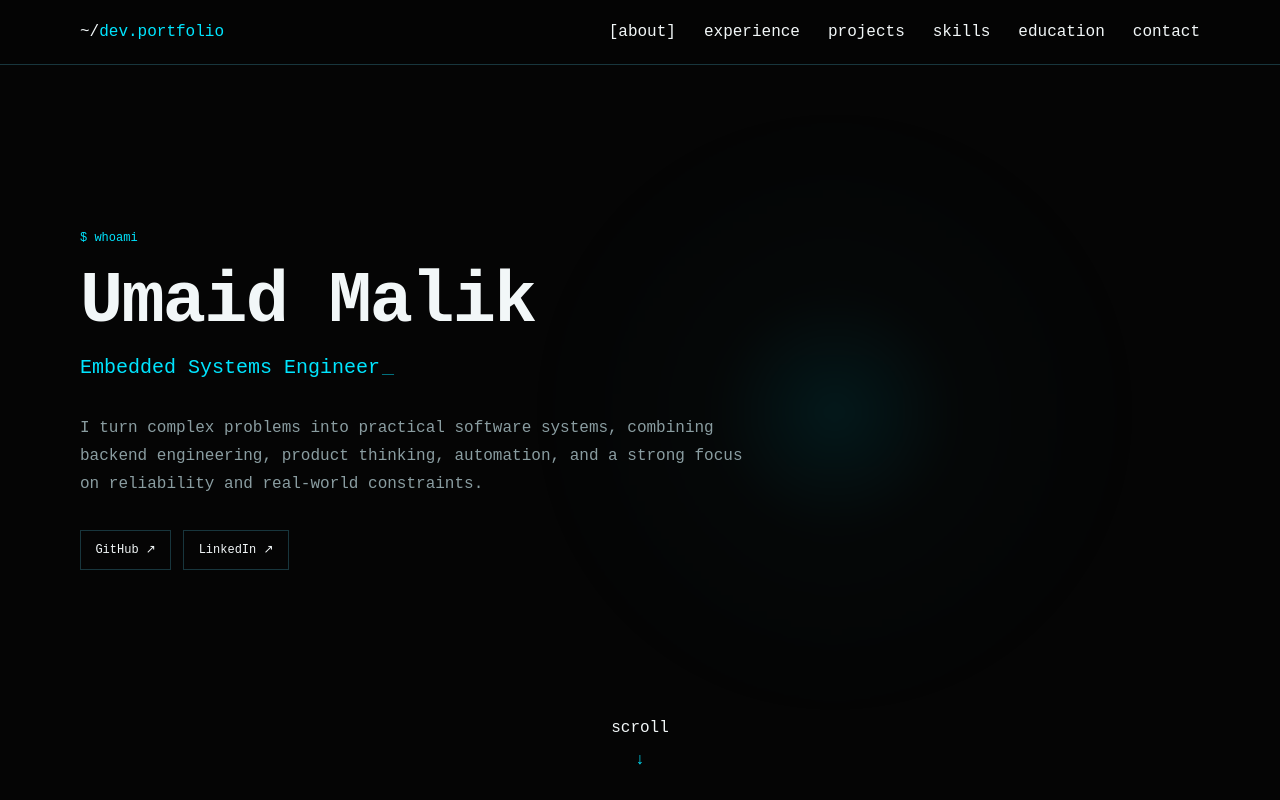
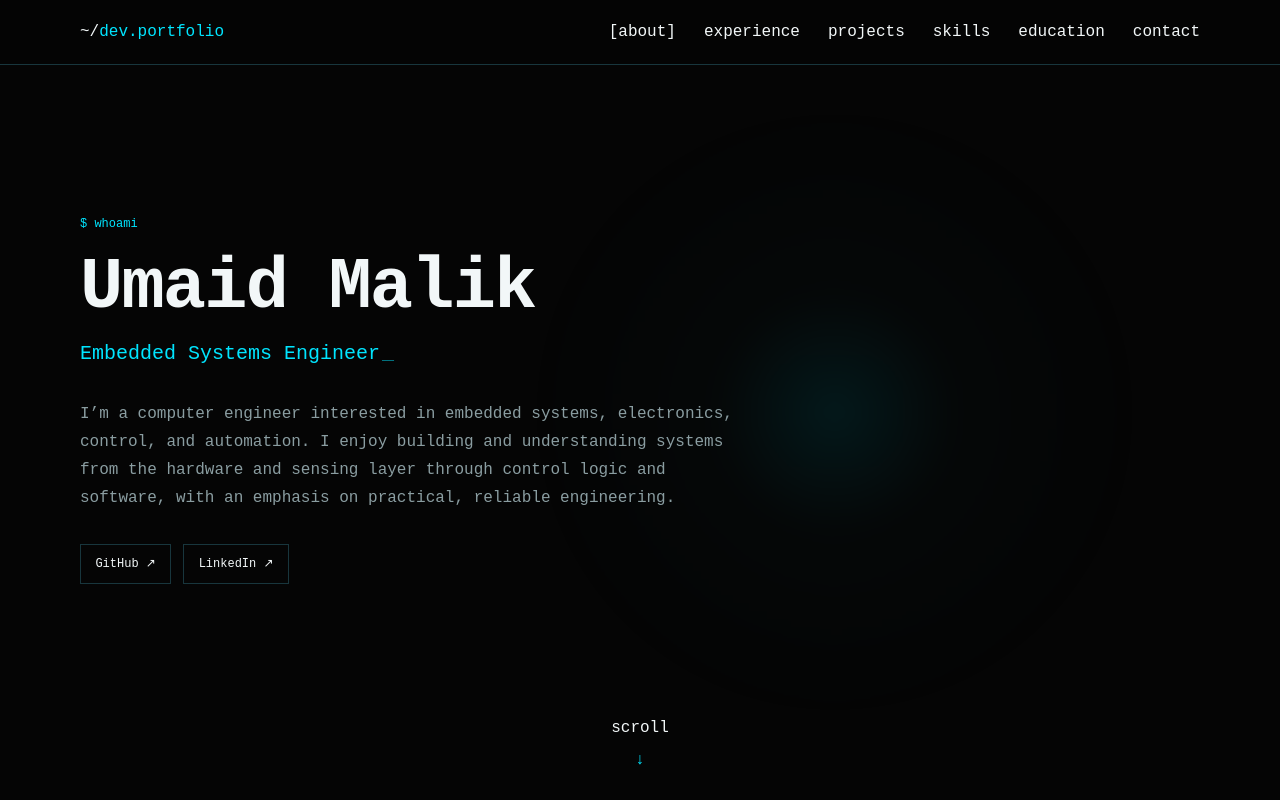
Before and after one commit to UmaidMalik/portfolio, a React (Vite) app: page / in a window 1280 px wide. Shown: the top 800 px of the page. Built offline with nearby package versions, Linux system fonts and the light colour scheme.

Commit message:
Revise HeroSection description for clarity
Updated the description to reflect interests in embedded systems, electronics, control, and automation.

```diff
--- a/src/sections/HeroSection.tsx
+++ b/src/sections/HeroSection.tsx
@@ -37,9 +37,10 @@ export function HeroSection() {
           </p>
 
           <p className="mt-7 max-w-2xl text-sm leading-7 text-[var(--muted-foreground)] sm:text-base">
-            I turn complex problems into practical software systems,
-            combining backend engineering, product thinking, automation,
-            and a strong focus on reliability and real-world constraints.
+              I’m a computer engineer interested in embedded systems, electronics,
+              control, and automation. I enjoy building and understanding systems
+              from the hardware and sensing layer through control logic and
+              software, with an emphasis on practical, reliable engineering.
           </p>
 
           <div className="mt-8 flex flex-wrap gap-3">
```
